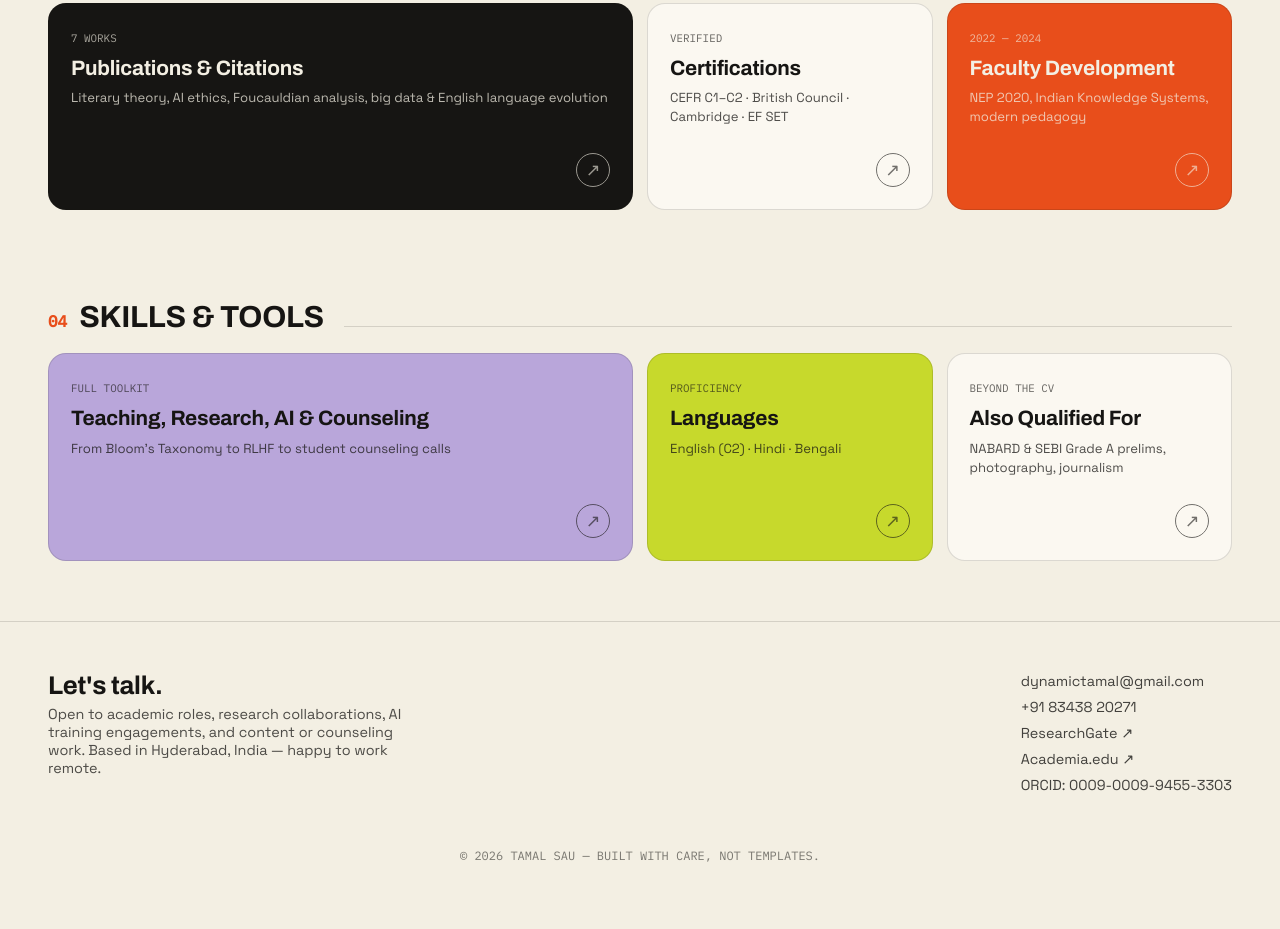
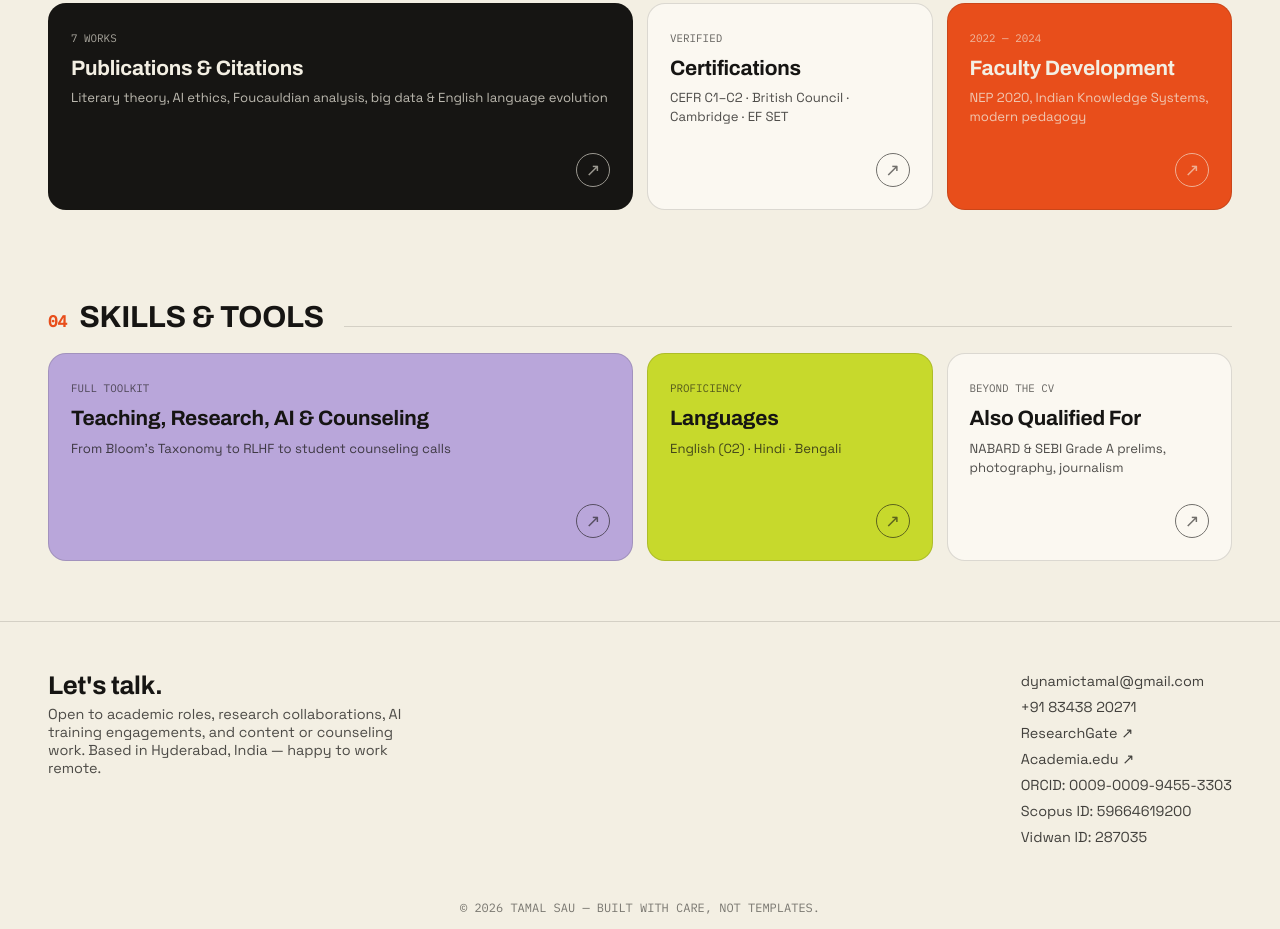
Before and after one commit to KabirSpeaks/my-cv-website, a plain HTML site: page index.html in a window 1280 px wide. Shown: the part 1421-2350 px from the top of the page. Before the commit the page ends 2298 px from the top, so only its background shows below. Drawn offline with Linux system fonts and the light colour scheme.

Commit message:
Update index.html

```diff
--- a/index.html
+++ b/index.html
@@ -412,6 +412,8 @@ footer .f-links a:hover{opacity:1; text-decoration:underline;}
     <a href="https://www.researchgate.net/profile/Tamal-Sau/research" target="_blank">ResearchGate ↗</a>
     <a href="https://independent.academia.edu/Tamalsau" target="_blank">Academia.edu ↗</a>
     <a href="https://orcid.org/0009-0009-9455-3303" target="_blank">ORCID: 0009-0009-9455-3303</a>
+    <a href="https://Scopus ID: 59664619200 target="_blank">Scopus ID: 59664619200</a>
+    <a href="https://Vidwan ID: 287035 target="_blank">Vidwan ID: 287035</a>
   </div>
 </footer>
 <div class="copyline">© 2026 TAMAL SAU — BUILT WITH CARE, NOT TEMPLATES.</div>
```
